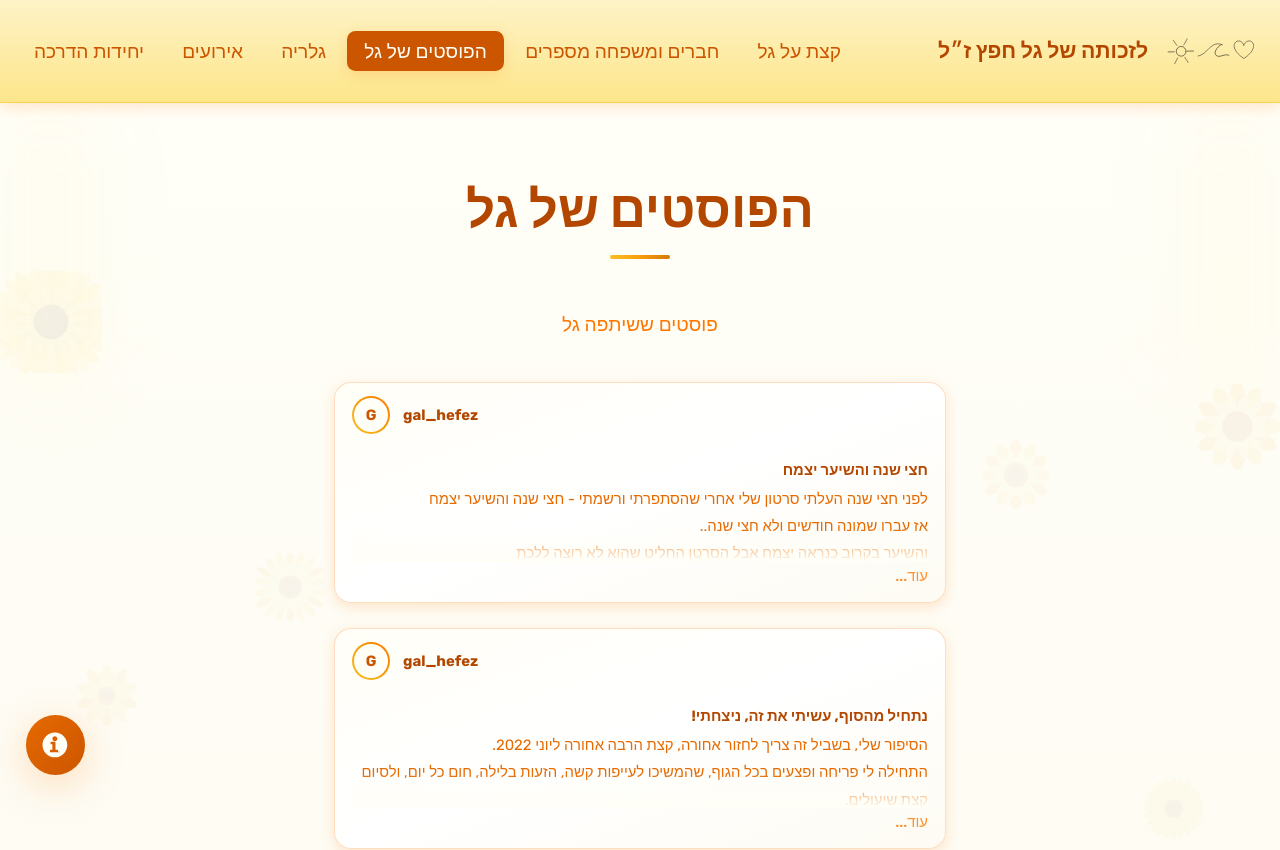
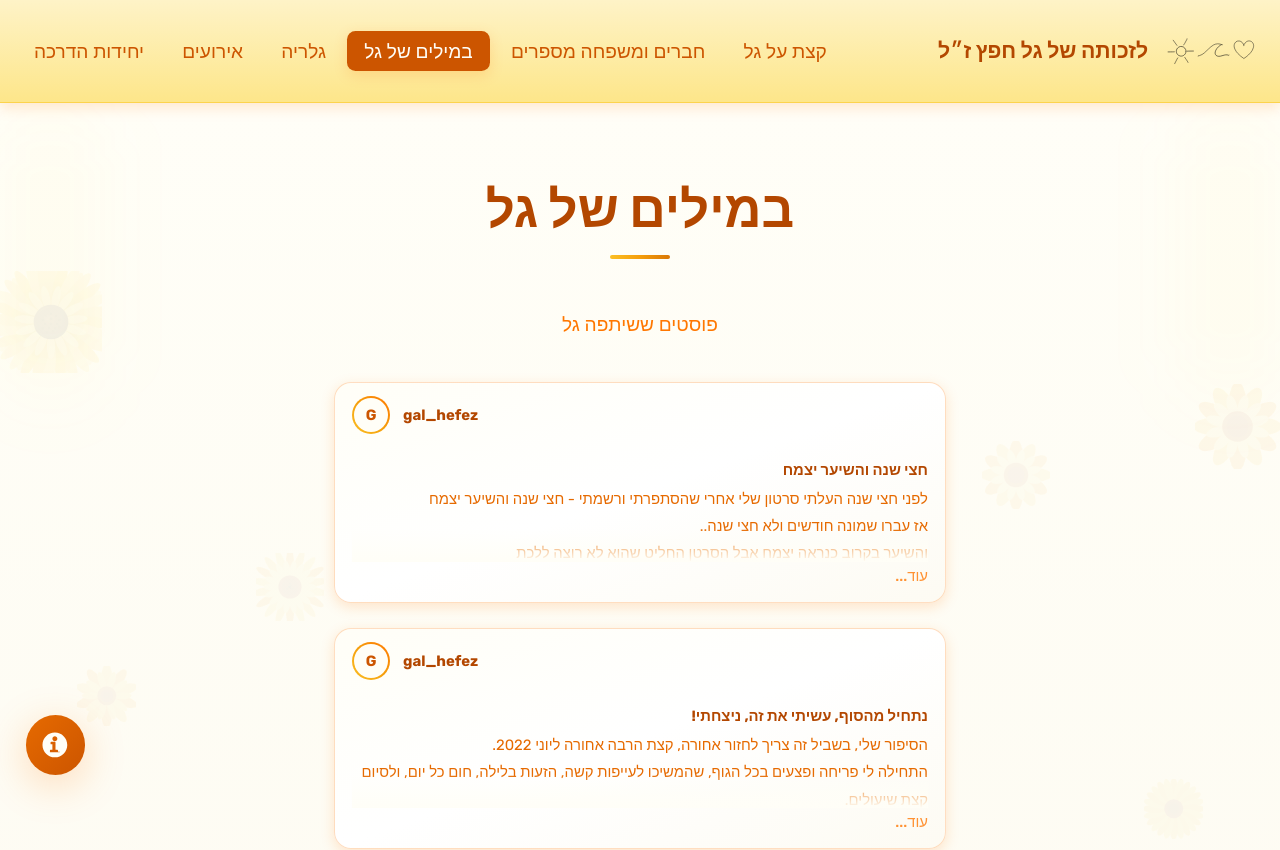
Before and after one commit to Eliaddr119/remember-gal, a Next.js app: page /posts in a window 1280 px wide. Shown: the top 850 px of the page. Built offline with nearby package versions, Linux system fonts and the light colour scheme.

Commit message:
fixed animation and stories page

```diff
--- a/src/app/page.tsx
+++ b/src/app/page.tsx
@@ -84,7 +84,7 @@ export default function Home() {
                 { href: "/events", label: "אירועים", description: "צפו באירועים וטקסים לזכותה של גל", icon: "M6.75 3v2.25M17.25 3v2.25M3 18.75V7.5a2.25 2.25 0 0 1 2.25-2.25h13.5A2.25 2.25 0 0 1 21 7.5v11.25m-18 0A2.25 2.25 0 0 0 5.25 21h13.5A2.25 2.25 0 0 0 21 18.75m-18 0v-7.5A2.25 2.25 0 0 1 5.25 9h13.5A2.25 2.25 0 0 1 21 11.25v7.5" },
                 { href: "/gallery", label: "גלריה", description: "צפו בתמונות ורגעים מיוחדים", icon: "m2.25 15.75 5.159-5.159a2.25 2.25 0 0 1 3.182 0l5.159 5.159m-1.5-1.5 1.409-1.409a2.25 2.25 0 0 1 3.182 0l2.909 2.909m-18 3.75h16.5a1.5 1.5 0 0 0 1.5-1.5V6a1.5 1.5 0 0 0-1.5-1.5H3.75A1.5 1.5 0 0 0 2.25 6v12a1.5 1.5 0 0 0 1.5 1.5Zm10.5-11.25h.008v.008h-.008V8.25Zm.375 0a.375.375 0 1 1-.75 0 .375.375 0 0 1 .75 0Z" },
                 { href: "/education", label: "הדרכה", description: "חומרי הדרכה וחינוך לזכותה של גל", icon: "M12 6.042A8.967 8.967 0 0 0 6 3.75c-1.052 0-2.062.18-3 .512v14.25A8.987 8.987 0 0 1 6 18c2.305 0 4.408.867 6 2.292m0-14.25a8.966 8.966 0 0 1 6-2.292c1.052 0 2.062.18 3 .512v14.25A8.987 8.987 0 0 0 18 18a8.967 8.967 0 0 0-6 2.292m0-14.25v14.25" },
-                { href: "/posts", label: "הפוסטים של גל", description: "פוסטים ששיתפה גל", icon: "M21 8.25c0-2.485-2.099-4.5-4.688-4.5-1.935 0-3.597 1.126-4.312 2.733-.715-1.607-2.377-2.733-4.313-2.733C5.1 3.75 3 5.765 3 8.25c0 7.22 9 12 9 12s9-4.78 9-12Z" },
+                { href: "/posts", label: "במילים של גל", description: "פוסטים ששיתפה גל", icon: "M21 8.25c0-2.485-2.099-4.5-4.688-4.5-1.935 0-3.597 1.126-4.312 2.733-.715-1.607-2.377-2.733-4.313-2.733C5.1 3.75 3 5.765 3 8.25c0 7.22 9 12 9 12s9-4.78 9-12Z" },
               ].map((link, i) => (
                 <Link
                   key={link.href}
--- a/src/app/posts/page.tsx
+++ b/src/app/posts/page.tsx
@@ -4,7 +4,7 @@ import { InstagramPost } from "@/components/ui/InstagramPost";
 import { getPosts } from "@/lib/posts";
 
 export const metadata: Metadata = {
-  title: "הפוסטים של גל | לזכותה של גל חפץ ז״ל",
+  title: "במילים של גל | לזכותה של גל חפץ ז״ל",
   description: "פוסטים ששיתפה גל",
 };
 
@@ -19,7 +19,7 @@ export default function PostsPage() {
         {/* Page Header */}
         <div className="page-header mb-3 sm:mb-4">
           <h1 className="text-3xl sm:text-4xl md:text-5xl font-bold text-earth-800">
-            הפוסטים של גל
+            במילים של גל
           </h1>
         </div>
         <p className="text-center text-earth-500 mb-6 sm:mb-10 max-w-2xl mx-auto text-base sm:text-lg px-2">
--- a/src/app/stories/page.tsx
+++ b/src/app/stories/page.tsx
@@ -47,7 +47,7 @@ export default async function StoriesPage() {
               יש לכם סיפור לשתף?
             </h2>
             <p className="text-earth-600 text-sm md:text-base mb-4">
-              צרו קשר עם המשפחה לשיתוף סיפורים נוספים
+              מוזמנים ללחוץ על הקישור ולשתף אותנו בסיפור שלכם עם גל
             </p>
             <a
               href="https://forms.gle/ekM9aDUnRahvSm3v7"
--- a/src/components/layout/MobileMenu.tsx
+++ b/src/components/layout/MobileMenu.tsx
@@ -1,7 +1,6 @@
 "use client";
 
 import { useState, useEffect, useRef } from "react";
-import { motion, AnimatePresence } from "framer-motion";
 import Link from "next/link";
 import { Navigation } from "./Navigation";
 import { Logo } from "../ui/Logo";
@@ -12,10 +11,8 @@ interface MobileMenuProps {
 
 export function MobileMenu({ className = "" }: MobileMenuProps) {
   const [isOpen, setIsOpen] = useState(false);
-  const menuRef = useRef<HTMLDivElement>(null);
   const buttonRef = useRef<HTMLButtonElement>(null);
 
-  // Handle keyboard navigation and close on Escape
   useEffect(() => {
     const handleKeyDown = (e: KeyboardEvent) => {
       if (e.key === "Escape" && isOpen) {
@@ -26,7 +23,6 @@ export function MobileMenu({ className = "" }: MobileMenuProps) {
 
     if (isOpen) {
       document.addEventListener("keydown", handleKeyDown);
-      // Prevent body scroll when menu is open
       document.body.style.overflow = "hidden";
     }
 
@@ -73,32 +69,24 @@ export function MobileMenu({ className = "" }: MobileMenuProps) {
         </svg>
       </button>
 
-      {/* Mobile Menu Overlay */}
-      <AnimatePresence>
-        {isOpen && (
-          <>
       {/* Backdrop */}
-            <motion.div
-              initial={{ opacity: 0 }}
-              animate={{ opacity: 1 }}
-              exit={{ opacity: 0 }}
-              className="fixed inset-0 bg-earth-900/40 backdrop-blur-sm z-40"
+      <div
+        className={`fixed inset-0 bg-earth-900/40 z-40 transition-opacity duration-200 ease-out ${
+          isOpen ? "opacity-100" : "opacity-0 pointer-events-none"
+        }`}
         onClick={() => setIsOpen(false)}
         aria-hidden="true"
       />
 
-            {/* Menu Panel - opens from left in RTL */}
-            <motion.div
-              ref={menuRef}
+      {/* Menu Panel */}
+      <div
         id="mobile-menu-panel"
         role="dialog"
-              aria-modal="true"
+        aria-modal={isOpen}
         aria-label="תפריט ניווט"
-              initial={{ x: "-100%" }}
-              animate={{ x: 0 }}
-              exit={{ x: "-100%" }}
-              transition={{ type: "spring", damping: 25, stiffness: 200 }}
-              className="fixed top-0 left-0 h-full w-72 bg-gradient-to-b from-ivory-50 to-ivory-200 shadow-warm-lg z-50"
+        className={`fixed top-0 left-0 h-full w-72 bg-gradient-to-b from-ivory-50 to-ivory-200 shadow-warm-lg z-50 transition-transform duration-200 ease-out will-change-transform ${
+          isOpen ? "translate-x-0" : "-translate-x-full"
+        }`}
       >
         <div className="p-6">
           {/* Header with logo */}
@@ -135,7 +123,7 @@ export function MobileMenu({ className = "" }: MobileMenuProps) {
             <span className="w-1.5 h-1.5 rounded-full bg-sunflower-400"></span>
           </div>
 
-                {/* Navigation with improved mobile styling */}
+          {/* Navigation */}
           <div className="bg-white/60 backdrop-blur-sm rounded-xl p-3 shadow-warm">
             <Navigation
               className="flex flex-col gap-1 mobile-nav"
@@ -143,10 +131,7 @@ export function MobileMenu({ className = "" }: MobileMenuProps) {
             />
           </div>
         </div>
-            </motion.div>
-          </>
-        )}
-      </AnimatePresence>
+      </div>
     </div>
   );
 }
--- a/src/lib/navigation.ts
+++ b/src/lib/navigation.ts
@@ -6,7 +6,7 @@ export interface NavItem {
 export const navigationItems: NavItem[] = [
   { href: "/about", label: "קצת על גל" },
   { href: "/stories", label: "חברים ומשפחה מספרים" },
-  { href: "/posts", label: "הפוסטים של גל" },
+  { href: "/posts", label: "במילים של גל" },
   { href: "/gallery", label: "גלריה" },
   { href: "/events", label: "אירועים" },
   { href: "/education", label: "יחידות הדרכה" },
```
Lines whose indentation alone changed are shown as unchanged.
